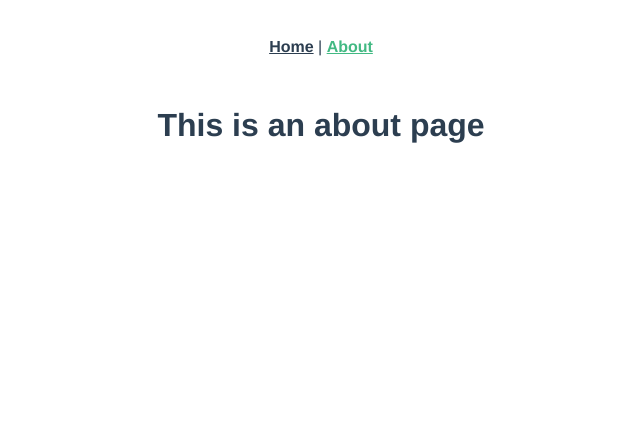
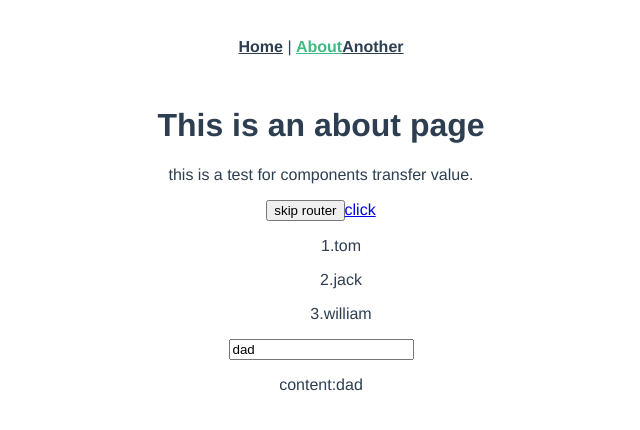
Before and after one commit to jackluotong/vue_project, a Vue app: page /about in a window 1280 px wide. Shown: the top 430 px of the page, without its empty margins (319-959 px from the left). Built offline with nearby package versions, Linux system fonts and the light colour scheme.

Commit message:
first commit

```diff
--- a/src/App.vue
+++ b/src/App.vue
@@ -3,6 +3,7 @@
     <div id="nav">
       <router-link to="/">Home</router-link> |
       <router-link to="/about">About</router-link>
+      <router-link to="another">Another</router-link>
     </div>
     <router-view/>
   </div>
--- a/src/components/HelloWorld.vue
+++ b/src/components/HelloWorld.vue
@@ -1,34 +1,6 @@
 <template>
   <div class="hello">
     <h1>{{ msg }}</h1>
-    <p>
-      For a guide and recipes on how to configure / customize this project,<br>
-      check out the
-      <a href="https://cli.vuejs.org" target="_blank" rel="noopener">vue-cli documentation</a>.
-    </p>
-    <h3>Installed CLI Plugins</h3>
-    <ul>
-      <li><a href="https://github.com/vuejs/vue-cli/tree/dev/packages/%40vue/cli-plugin-babel" target="_blank" rel="noopener">babel</a></li>
-      <li><a href="https://github.com/vuejs/vue-cli/tree/dev/packages/%40vue/cli-plugin-router" target="_blank" rel="noopener">router</a></li>
-      <li><a href="https://github.com/vuejs/vue-cli/tree/dev/packages/%40vue/cli-plugin-vuex" target="_blank" rel="noopener">vuex</a></li>
-      <li><a href="https://github.com/vuejs/vue-cli/tree/dev/packages/%40vue/cli-plugin-eslint" target="_blank" rel="noopener">eslint</a></li>
-    </ul>
-    <h3>Essential Links</h3>
-    <ul>
-      <li><a href="https://vuejs.org" target="_blank" rel="noopener">Core Docs</a></li>
-      <li><a href="https://forum.vuejs.org" target="_blank" rel="noopener">Forum</a></li>
-      <li><a href="https://chat.vuejs.org" target="_blank" rel="noopener">Community Chat</a></li>
-      <li><a href="https://twitter.com/vuejs" target="_blank" rel="noopener">Twitter</a></li>
-      <li><a href="https://news.vuejs.org" target="_blank" rel="noopener">News</a></li>
-    </ul>
-    <h3>Ecosystem</h3>
-    <ul>
-      <li><a href="https://router.vuejs.org" target="_blank" rel="noopener">vue-router</a></li>
-      <li><a href="https://vuex.vuejs.org" target="_blank" rel="noopener">vuex</a></li>
-      <li><a href="https://github.com/vuejs/vue-devtools#vue-devtools" target="_blank" rel="noopener">vue-devtools</a></li>
-      <li><a href="https://vue-loader.vuejs.org" target="_blank" rel="noopener">vue-loader</a></li>
-      <li><a href="https://github.com/vuejs/awesome-vue" target="_blank" rel="noopener">awesome-vue</a></li>
-    </ul>
   </div>
 </template>
 
@@ -36,10 +8,11 @@
 export default {
   name: 'HelloWorld',
   props: {
-    msg: String
-  }
+    msg: String,
+  },
 }
 </script>
+
 
 <!-- Add "scoped" attribute to limit CSS to this component only -->
 <style scoped lang="scss">
--- /dev/null
+++ b/src/components/Practice.vue
@@ -0,0 +1,43 @@
+<template>
+  <div>
+    <p>this is a test for components transfer value.</p>
+    <p v-show="show1">{{msg}}</p>
+    <button @click="click()">skip router</button>
+    <a :href="url">click</a>
+    <ol v-for="(item,index) in list" :key=item>{{index+1}}.{{item}}</ol>
+    <input type="text" v-model="content">
+    <p>content:{{content}}</p>
+  </div>
+</template>
+<script>
+export default {
+  name:'practice',
+  data(){
+    return{
+       msg:'apple',
+       url:'https://blog.csdn.net/wo_921110/article/details/83339298',
+       show1:false,
+       list:['tom','jack','william'],
+       content:"dad",
+    }
+   },
+  mounted(){
+    console.log('practice is mounted');
+  },
+  methods:{
+    click:function(){
+      this.$router.push({
+        path:'/another',
+        query:{
+          id:this.id,
+        }
+      })
+    }
+  }
+  /*
+  点击事件：v-on=@
+  绑定：v-bind=:
+  v-text,v-html,v-show,v-for,v-if,v-else,v-model,v-once
+  */
+}
+</script>
--- a/src/router/index.js
+++ b/src/router/index.js
@@ -17,6 +17,11 @@ const routes = [
     // this generates a separate chunk (about.[hash].js) for this route
     // which is lazy-loaded when the route is visited.
     component: () => import(/* webpackChunkName: "about" */ '../views/About.vue')
+  },
+  {
+    path:'/another',
+    name:'Another',
+    component:()=>import('../views/Another.vue')
   }
 ]
 
--- a/src/views/About.vue
+++ b/src/views/About.vue
@@ -1,5 +1,17 @@
 <template>
   <div class="about">
     <h1>This is an about page</h1>
+    <Practice/>
   </div>
 </template>
+
+<script>
+import Practice from '@/components/Practice.vue';
+
+export default {
+  name:'About',
+  components:{
+    Practice
+  }
+}
+</script>
--- /dev/null
+++ b/src/views/Another.vue
@@ -0,0 +1,5 @@
+<template>
+  <div class="another">
+    <h1>This is an another page</h1>
+   </div>
+</template>
--- a/src/views/Home.vue
+++ b/src/views/Home.vue
@@ -13,6 +13,9 @@ export default {
   name: 'Home',
   components: {
     HelloWorld
+  },
+  mounted(){
+    console.log('this is mounted');
   }
 }
 </script>
```
